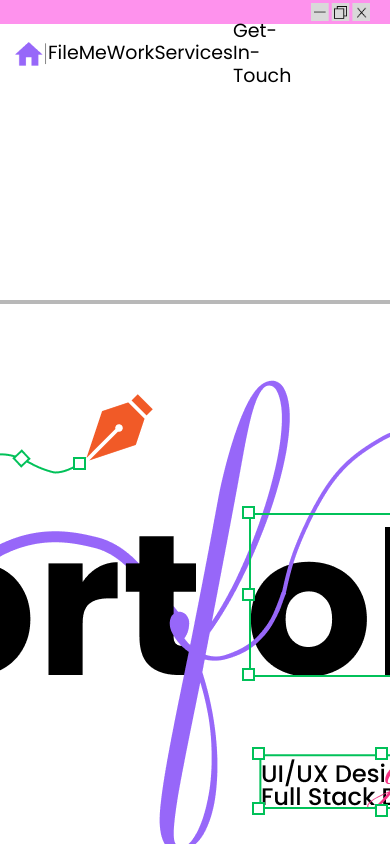
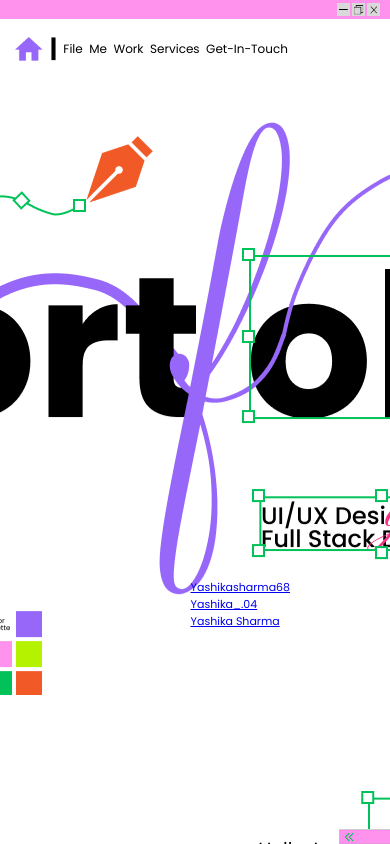
Before and after one commit to yashika0432/PORTFOLIO, a React (Create React App) app in the folder frontend/: page / in a window 390 px wide. Shown: the top 844 px of the page. Built offline with nearby package versions, Linux system fonts and the light colour scheme.

Commit message:
adding responsiveness

```diff
--- a/frontend/src/components/navbar.css
+++ b/frontend/src/components/navbar.css
@@ -14,21 +14,48 @@ body {
   background: white;
 } */
 
+.mainNav {
+  position: sticky;
+  top: 0;
+  width: 100%;
+  background: white;
+  z-index: 1000;
+}
+
 .navbar {
   display: flex;
-  margin-top: 5px;
-  margin-left: 15px;
+  margin: 5px 15px;
   height: 50px;
-  width: 35vw;
+  width: 40%;
   justify-content: space-between;
   align-items: center;
+  position: relative;
 }
-.navbar h2 {
+
+.logo {
+  height: 1.5rem;
+}
+
+.separator {
+  margin: 0 0.5rem;
+}
+
+.nav-items {
+  display: flex;
+  gap: 1rem;
+}
+
+.nav-items p {
   margin: 0;
-  padding: 0;
-  font-weight: 80;
+  padding: 0.5rem 0;
+  cursor: pointer;
 }
-.navbar p {
-  margin: 0;
-  padding: 0;
+
+@media (max-width: 480px) {
+  .navbar {
+    width: 70%;
+  }
+  .navbar p {
+    font-size: 12px;
+  }
 }
--- a/frontend/src/style/landing.css
+++ b/frontend/src/style/landing.css
@@ -1,7 +1,7 @@
 .landingPage {
   margin: 0;
   padding: 0;
-  width: 100vw;
+  width: 100%;
   height: auto;
   font-family: "Poppins", sans-serif;
   overflow-x: hidden;
@@ -12,7 +12,7 @@
   margin: 0rem;
 }
 .tabbar {
-  width: 100vw;
+  width: 100%;
   background-color: #fe92ed;
   display: flex;
   justify-content: flex-end;
@@ -30,16 +30,57 @@
   justify-content: center;
   background-image: url("/public/HERO.png");
   background-position: center;
-
+  position: relative;
   min-height: 130vh;
   background-repeat: no-repeat;
   overflow: visible;
 }
 
 .usernames {
+  position: absolute;
   display: flex;
   flex-direction: column;
-  margin-left: 950px;
-  margin-top: 540px;
+  bottom: 65px;
+  right: 100px;
   font-size: 14px;
 }
+
+/* Mobile responsive */
+@media (max-width: 768px) {
+  .usernames {
+    margin-left: auto;
+    margin-right: auto;
+    margin-top: 0;
+    font-size: 12px;
+  }
+
+  .hero {
+    justify-content: center;
+    min-height: 100vh;
+  }
+
+  .tabbar img {
+    height: 0.9rem;
+    margin-right: 15px;
+  }
+}
+
+@media (max-width: 480px) {
+  .landingPage {
+    overflow-x: hidden;
+  }
+  .usernames {
+    font-size: 11px;
+    margin-left: auto;
+    margin-right: auto;
+  }
+
+  .hero {
+    min-height: 70vh;
+  }
+
+  .tabbar img {
+    height: 0.8rem;
+    margin-right: 10px;
+  }
+}
--- a/frontend/src/style/me.css
+++ b/frontend/src/style/me.css
@@ -14,7 +14,7 @@
   font-size: 40px;
   font-weight: 600;
   margin: 0;
-  width: 13vw;
+  width: auto;
   line-height: 117.6%;
 }
 .name {
@@ -25,7 +25,7 @@
 .left {
   flex: 1;
   margin-top: 3rem;
-  width: 47vw;
+  width: 50%;
 }
 .right {
   flex: 1;
@@ -35,7 +35,7 @@
 .container {
   display: flex;
   align-items: flex-start;
-  gap: -50rem;
+  gap: 0rem;
 }
 
 .sets {
--- a/frontend/src/style/work.css
+++ b/frontend/src/style/work.css
@@ -7,7 +7,7 @@
   margin: 0;
   padding: 0;
   display: flex;
-  width: 100vw;
+  width: 100%;
   justify-content: space-between;
   align-items: center;
 }
```
